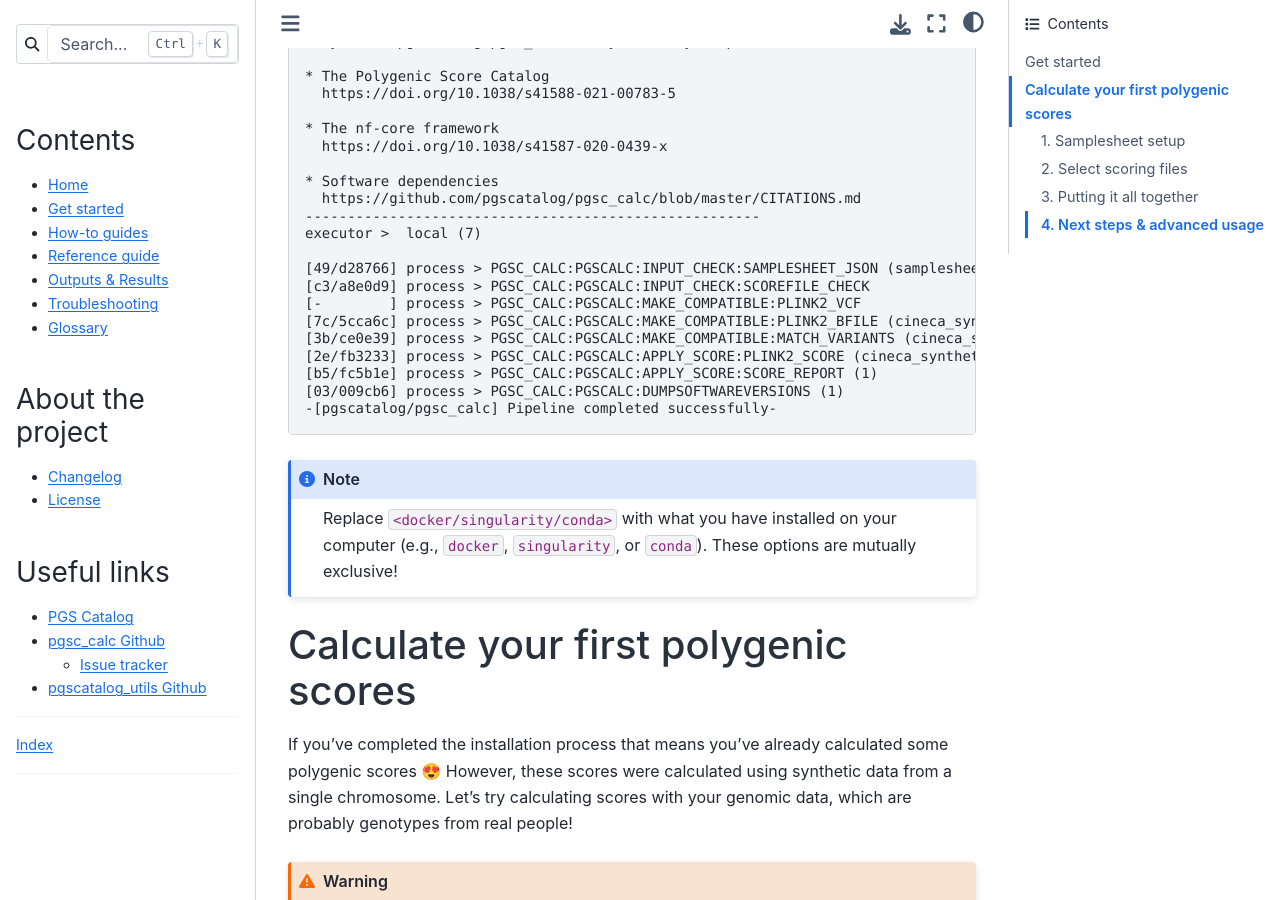
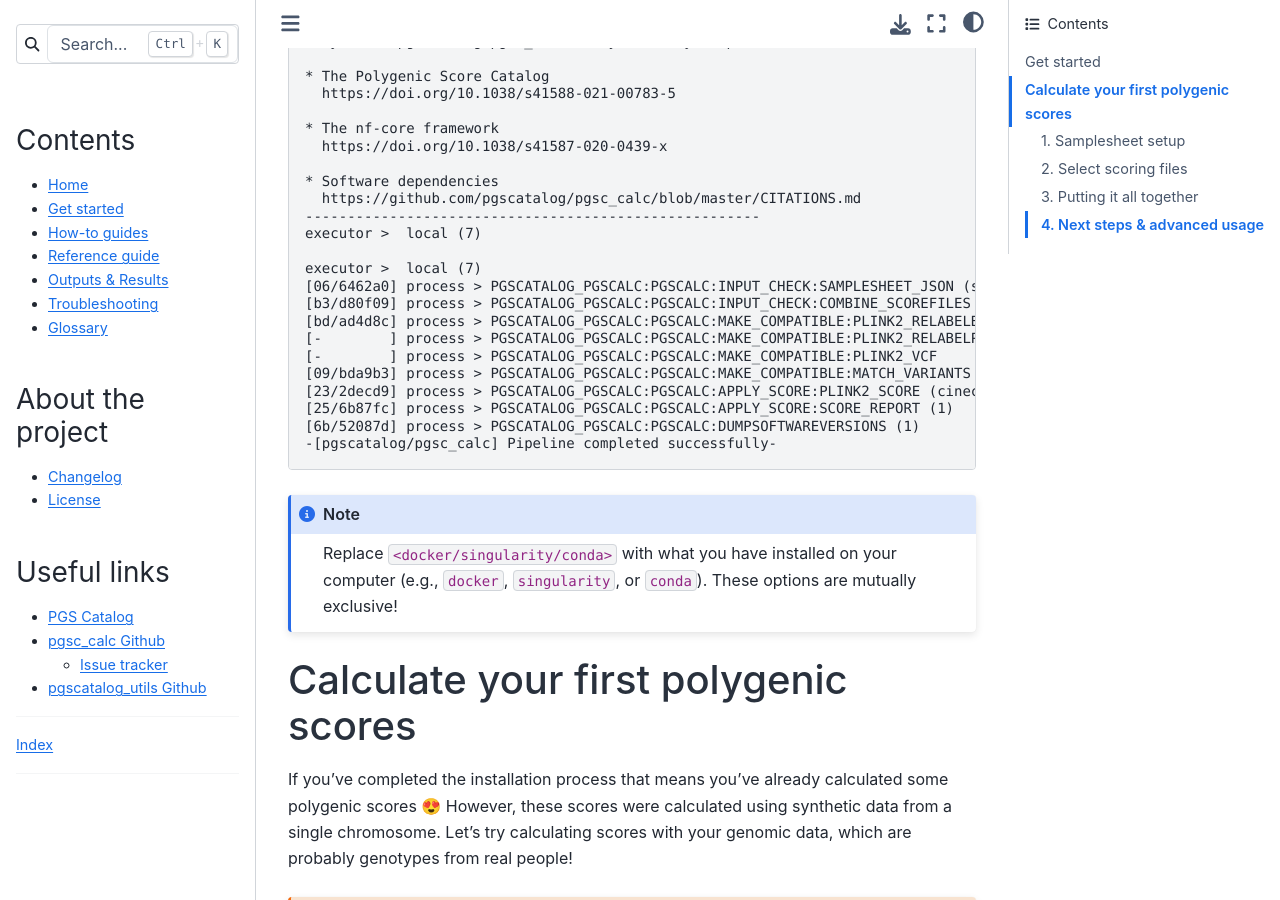
Before and after one commit to PGScatalog/pgsc_calc, a Sphinx documentation site: the page built from docs/getting-started.rst, in a window 1280 px wide and 900 px high, scrolled down 704 px. Built offline with Sphinx 7.4.7 and the Sphinx Book theme 1.1.4, drawn with Linux system fonts in a browser that asks for light colours.

Commit message:
Doc edits: closes #46

```diff
--- a/docs/getting-started.rst
+++ b/docs/getting-started.rst
@@ -51,14 +51,16 @@
     ------------------------------------------------------
     executor >  local (7)
 
-    [49/d28766] process > PGSC_CALC:PGSCALC:INPUT_CHECK:SAMPLESHEET_JSON (samplesheet.csv)           [100%] 1 of 1 ✔
-    [c3/a8e0d9] process > PGSC_CALC:PGSCALC:INPUT_CHECK:SCOREFILE_CHECK                              [100%] 1 of 1 ✔
-    [-        ] process > PGSC_CALC:PGSCALC:MAKE_COMPATIBLE:PLINK2_VCF                               -
-    [7c/5cca6c] process > PGSC_CALC:PGSCALC:MAKE_COMPATIBLE:PLINK2_BFILE (cineca_synthetic_subset)   [100%] 1 of 1 ✔
-    [3b/ce0e39] process > PGSC_CALC:PGSCALC:MAKE_COMPATIBLE:MATCH_VARIANTS (cineca_synthetic_subset) [100%] 1 of 1 ✔
-    [2e/fb3233] process > PGSC_CALC:PGSCALC:APPLY_SCORE:PLINK2_SCORE (cineca_synthetic_subset)       [100%] 1 of 1 ✔
-    [b5/fc5b1e] process > PGSC_CALC:PGSCALC:APPLY_SCORE:SCORE_REPORT (1)                             [100%] 1 of 1 ✔
-    [03/009cb6] process > PGSC_CALC:PGSCALC:DUMPSOFTWAREVERSIONS (1)                                 [100%] 1 of 1 ✔
+    executor >  local (7)
+    [06/6462a0] process > PGSCATALOG_PGSCALC:PGSCALC:INPUT_CHECK:SAMPLESHEET_JSON (samplesheet.csv)                         [100%] 1 of 1 ✔
+    [b3/d80f09] process > PGSCATALOG_PGSCALC:PGSCALC:INPUT_CHECK:COMBINE_SCOREFILES (1)                                     [100%] 1 of 1 ✔
+    [bd/ad4d8c] process > PGSCATALOG_PGSCALC:PGSCALC:MAKE_COMPATIBLE:PLINK2_RELABELBIM (cineca_synthetic_subset chromoso... [100%] 1 of 1 ✔
+    [-        ] process > PGSCATALOG_PGSCALC:PGSCALC:MAKE_COMPATIBLE:PLINK2_RELABELPVAR                                     -
+    [-        ] process > PGSCATALOG_PGSCALC:PGSCALC:MAKE_COMPATIBLE:PLINK2_VCF                                             -
+    [09/bda9b3] process > PGSCATALOG_PGSCALC:PGSCALC:MAKE_COMPATIBLE:MATCH_VARIANTS (cineca_synthetic_subset)               [100%] 1 of 1 ✔
+    [23/2decd9] process > PGSCATALOG_PGSCALC:PGSCALC:APPLY_SCORE:PLINK2_SCORE (cineca_synthetic_subset chromosome 22 eff... [100%] 1 of 1 ✔
+    [25/6b87fc] process > PGSCATALOG_PGSCALC:PGSCALC:APPLY_SCORE:SCORE_REPORT (1)                                           [100%] 1 of 1 ✔
+    [6b/52087d] process > PGSCATALOG_PGSCALC:PGSCALC:DUMPSOFTWAREVERSIONS (1)                                               [100%] 1 of 1 ✔
     -[pgscatalog/pgsc_calc] Pipeline completed successfully-
 
 
--- a/docs/index.rst
+++ b/docs/index.rst
@@ -8,8 +8,8 @@
 and/or custom scoring files.
 
 The calculator workflow automates PGS downloads from the Catalog,
-vairant matching between scoring files and target genotyping samplesets,
-and the paralell calculation of multiple PGS.
+variant matching between scoring files and target genotyping samplesets,
+and the parallel calculation of multiple PGS.
 
 .. _`Polygenic Score (PGS) Catalog`: https://www.pgscatalog.org/
 
```
